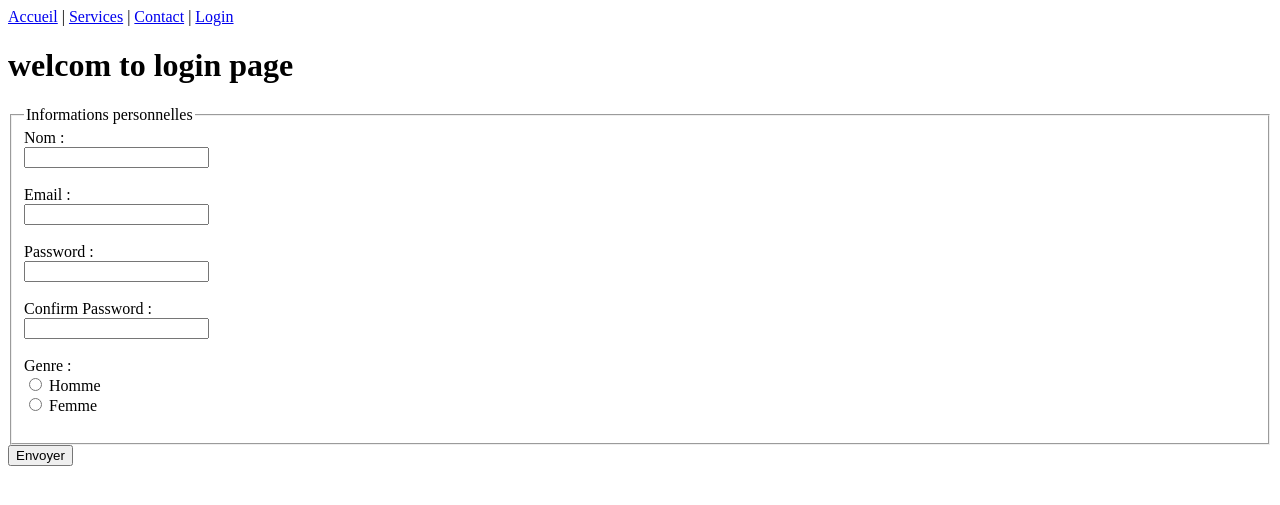
After one commit to ragnar050505/1tp, a Flask app: page /login in a window 1280 px wide. The commit adds this page. Shown: the top 505 px of the page. Run offline with Flask 3, Linux system fonts and the light colour scheme.

Commit message:
added login route & login.html page

```diff
--- a/app.py
+++ b/app.py
@@ -16,6 +16,10 @@ def contact():
 @app.route('/services')
 def services():
     return render_template('services.html')
+
+@app.route('/login')
+def login():
+    return render_template('login.html')
 
 # Définition de la route pour traiter les données du formulaire
 @app.route('/submit', methods=['POST'])
--- a/templates/index.html
+++ b/templates/index.html
@@ -13,7 +13,8 @@
     <nav>
         <a href="{{ url_for('home') }}">Accueil</a> |
         <a href="{{ url_for('services') }}">Services</a> |
-        <a href="{{ url_for('contact') }}">Contact</a>
+        <a href="{{ url_for('contact') }}">Contact</a> |
+        <a href="{{ url_for('login') }}">Login</a>
     </nav>
     {% block content %}
     {% endblock %}
--- /dev/null
+++ b/templates/login.html
@@ -0,0 +1,28 @@
+{% extends "index.html" %}
+{% block content %}
+<h1> welcom to login page</h1>
+<form action="#" method="post">
+  <fieldset>
+    <legend>Informations personnelles</legend>
+    <label for="name">Nom :</label><br>
+    <input type="text" id="name" name="name" required><br><br>
+
+    <label for="email">Email :</label><br>
+    <input type="email" id="email" name="email" required><br><br>
+
+    <label for="password">Password :</label><br>
+    <input type="password" id="password" name="password" required><br><br>
+
+    <label for="password">Confirm Password :</label><br>
+    <input type="password" id="confirm_password" name="confirm_password" required><br><br>
+
+    <label>Genre :</label><br>
+    <input type="radio" id="homme" name="genre" value="Homme" required>
+    <label for="homme">Homme</label><br>
+    <input type="radio" id="femme" name="genre" value="Femme">
+    <label for="femme">Femme</label><br><br>
+  </fieldset>
+
+  <input type="submit" value="Envoyer">
+</form>
+{% endblock %}
```
